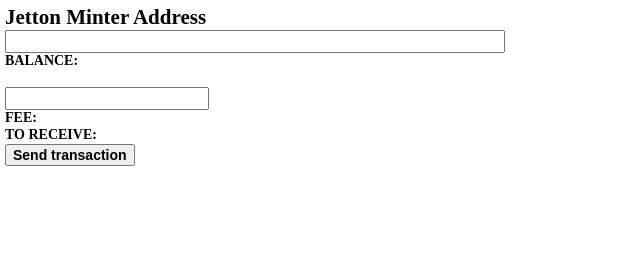
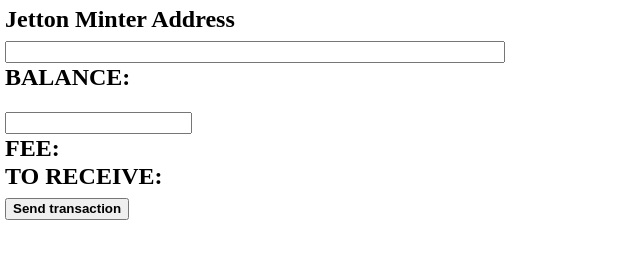
Before and after one commit to Ludwintor/minter-ton-saver, a website built with Vite: page index.html in a window 1280 px wide. Shown: the whole page, without its empty margins (0-640 px from the left). Built offline with nearby package versions, Linux system fonts and the light colour scheme; what @orbs-network/ton-access, @ton/ton, @tonconnect/ui would draw is missing.

Commit message:
Apply large font size on everything

```diff
--- a/index.html
+++ b/index.html
@@ -7,9 +7,9 @@
     <script type="module" src="/src/main.ts"></script>
     <link rel="stylesheet" href="/src/style.css">
   </head>
-  <body>
+  <body class="text-l">
     <div id="tonconnect"></div>
-    <div class="text-l">Jetton Minter Address</div>
+    <div>Jetton Minter Address</div>
     <input id="minter">
     <div id="balance">BALANCE: </div>
     <input id="withdraw"></div>
--- a/src/style.css
+++ b/src/style.css
@@ -1,6 +1,6 @@
 * {
   font-weight: 700;
-  font-size: 14px;
+  font-size: 14px inherit;
   line-height: 1.2;
   box-sizing: border-box;
 }
```
